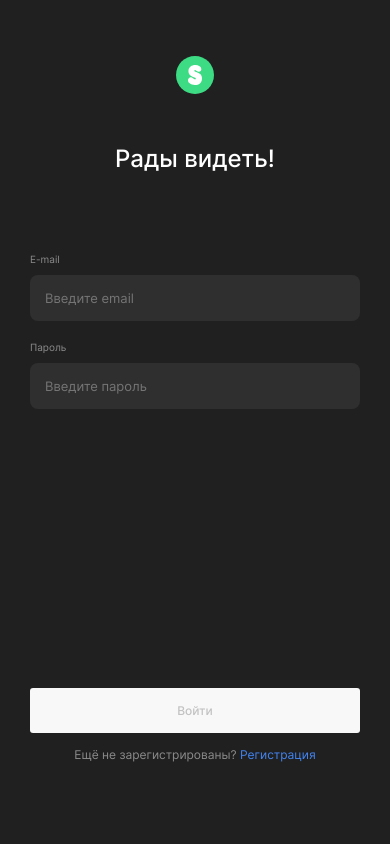
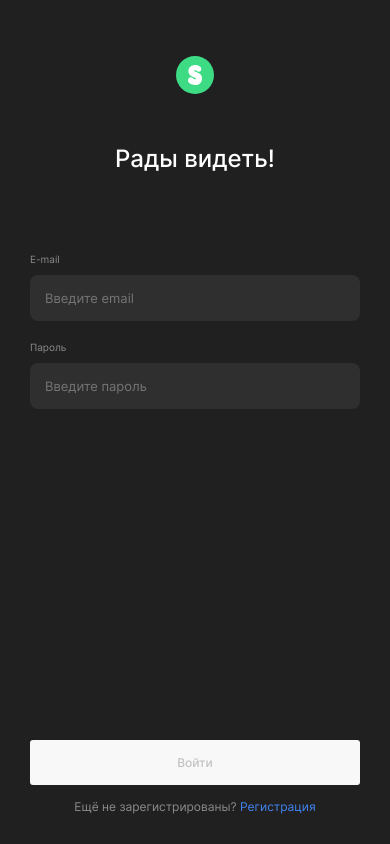
Before and after one commit to v37f/movies-explorer-frontend, a React (Create React App) app: page /signin in a window 390 px wide. Built offline with nearby package versions, Linux system fonts and the light colour scheme; grey boxes are pictures that could not be loaded.

Commit message:
feat: improve foem markup adaptavity for mobile devices

```diff
--- a/src/components/App/App.css
+++ b/src/components/App/App.css
@@ -5,7 +5,7 @@
   font-family: 'Inter', Arial, sans-serif;
   font-style: normal;
   min-width: 320px;
-  min-height: 100vh;
+  min-height: 100dvh;
 
   display: flex;
   flex-direction: column;
--- a/src/components/Form/Form.css
+++ b/src/components/Form/Form.css
@@ -110,17 +110,29 @@
   opacity: .8;
 }
 
+@media screen and (max-width: 767px) {
+  .form {
+    display: flex;
+    flex-grow: 1;
+  }
+
+  .form__text-inputs {
+    flex-grow: 1;
+  }
+
+  .form__input-error {
+    margin-bottom: 15px;
+    flex-grow: 1;
+  }
+
+  .form__input-error_type_login {
+    margin-bottom: 15px;
+  }
+}
+
 @media screen and (max-width: 425px) {
   .form__text-inputs {
     margin: 0 0 14px;
-  }
-
-  .form__input-error {
-    margin-bottom: 157px;
-  }
-
-  .form__input-error_type_login {
-    margin-bottom: 245px;
   }
 
   .form__submit {
--- a/src/components/FormContainer/FormContainer.css
+++ b/src/components/FormContainer/FormContainer.css
@@ -44,6 +44,7 @@
   .form-container {
     max-width: 396px;
     width: calc(100% - (30px * 2));
+    flex-grow: 1;
   }
 }
 
--- a/src/components/Login/Login.css
+++ b/src/components/Login/Login.css
@@ -4,12 +4,15 @@
 
 @media screen and (max-width: 1023px) {
   .login {
-    padding: 232px 0 20px;
+    padding: 232px 0 30px;
   }
 }
 
-@media screen and (max-width: 425px) {
+@media screen and (max-width: 767px) {
   .login {
-    padding: 56px 0 20px;
+    display: flex;
+    flex-direction: column;
+    flex-grow: 1;
+    padding: 56px 0 30px;
   }
 }
--- a/src/components/Register/Register.css
+++ b/src/components/Register/Register.css
@@ -8,8 +8,11 @@
   }
 }
 
-@media screen and (max-width: 425px) {
+@media screen and (max-width: 767px) {
   .register {
-    padding: 56px 0 20px;
+    display: flex;
+    flex-direction: column;
+    flex-grow: 1;
+    padding: 56px 0 30px;
   }
 }
```
